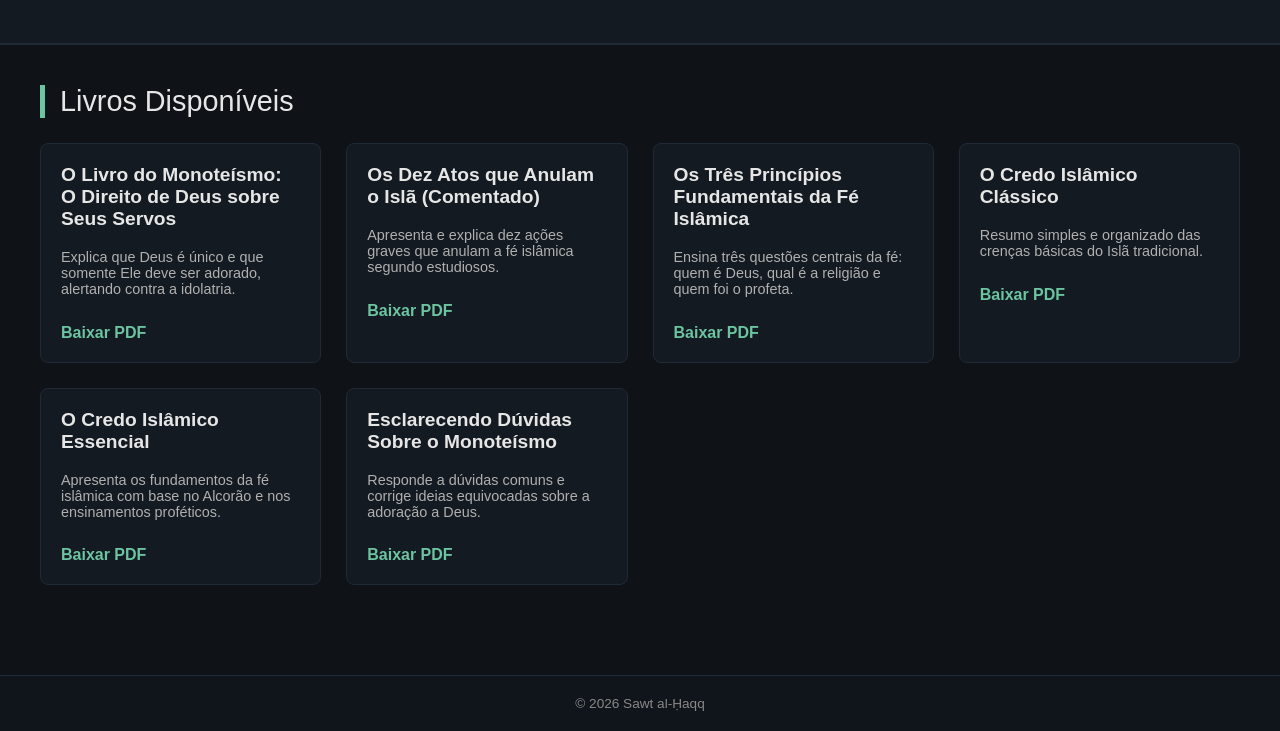
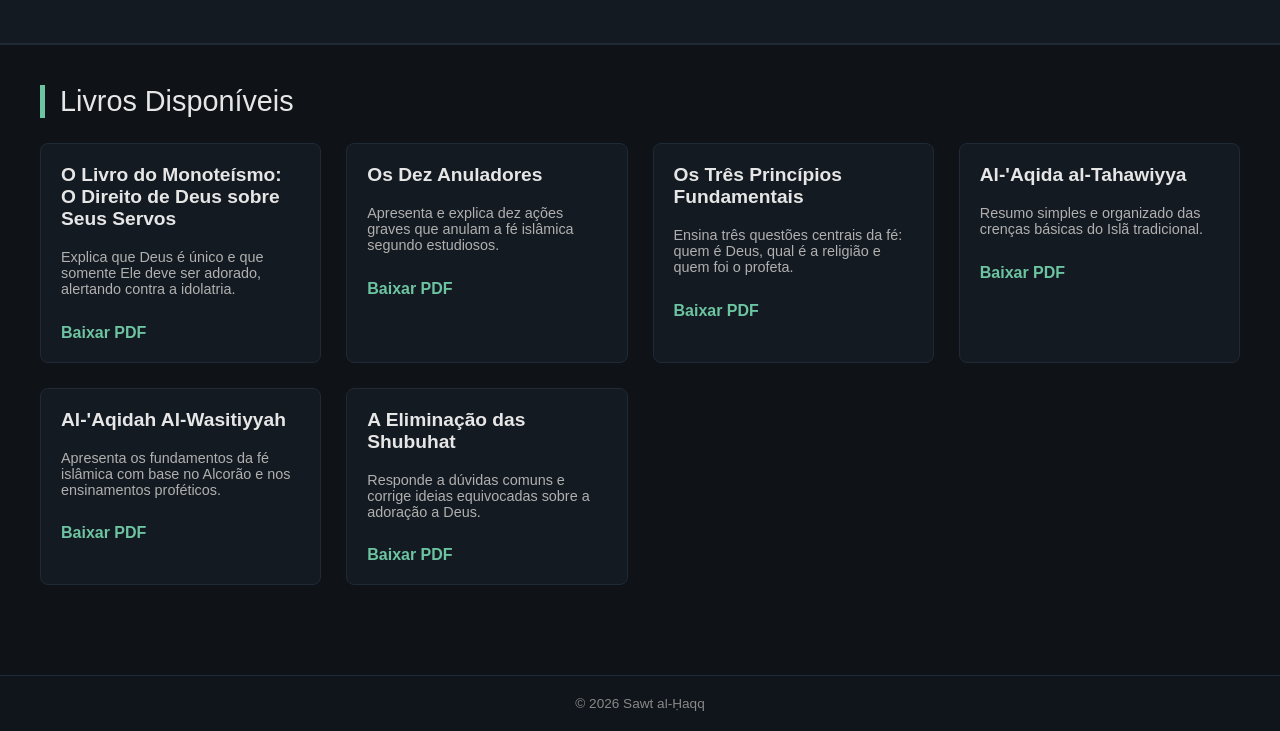
Before and after one commit to FilhosDoIslam/filhosdoislam.github.io, a plain HTML site: page index.html in a window 1280 px wide. Shown: the part 109-840 px from the top of the page. Drawn offline with Linux system fonts and the light colour scheme.

Commit message:
Update index.html

```diff
--- a/index.html
+++ b/index.html
@@ -114,31 +114,31 @@
 </div>
 
 <div class="book">
-    <h3>Os Dez Atos que Anulam o Islã (Comentado)</h3>
+    <h3>Os Dez Anuladores</h3>
     <p>Apresenta e explica dez ações graves que anulam a fé islâmica segundo estudiosos.</p>
     <a href="kutub/dez-anuladores.pdf" download>Baixar PDF</a>
 </div>
 
 <div class="book">
-    <h3>Os Três Princípios Fundamentais da Fé Islâmica</h3>
+    <h3>Os Três Princípios Fundamentais</h3>
     <p>Ensina três questões centrais da fé: quem é Deus, qual é a religião e quem foi o profeta.</p>
     <a href="kutub/tres-principios.pdf" download>Baixar PDF</a>
 </div>
 
 <div class="book">
-    <h3>O Credo Islâmico Clássico</h3>
+    <h3>Al-'Aqida al-Tahawiyya</h3>
     <p>Resumo simples e organizado das crenças básicas do Islã tradicional.</p>
     <a href="kutub/tahawiyyah.pdf" download>Baixar PDF</a>
 </div>
 
 <div class="book">
-    <h3>O Credo Islâmico Essencial</h3>
+    <h3>Al-'Aqidah Al-Wasitiyyah</h3>
     <p>Apresenta os fundamentos da fé islâmica com base no Alcorão e nos ensinamentos proféticos.</p>
     <a href="kutub/wasitiyyah.pdf" download>Baixar PDF</a>
 </div>
 
 <div class="book">
-    <h3>Esclarecendo Dúvidas Sobre o Monoteísmo</h3>
+    <h3>A Eliminação das Shubuhat</h3>
     <p>Responde a dúvidas comuns e corrige ideias equivocadas sobre a adoração a Deus.</p>
     <a href="kutub/kashf-ash-shubuhat.pdf" download>Baixar PDF</a>
 </div>
```
